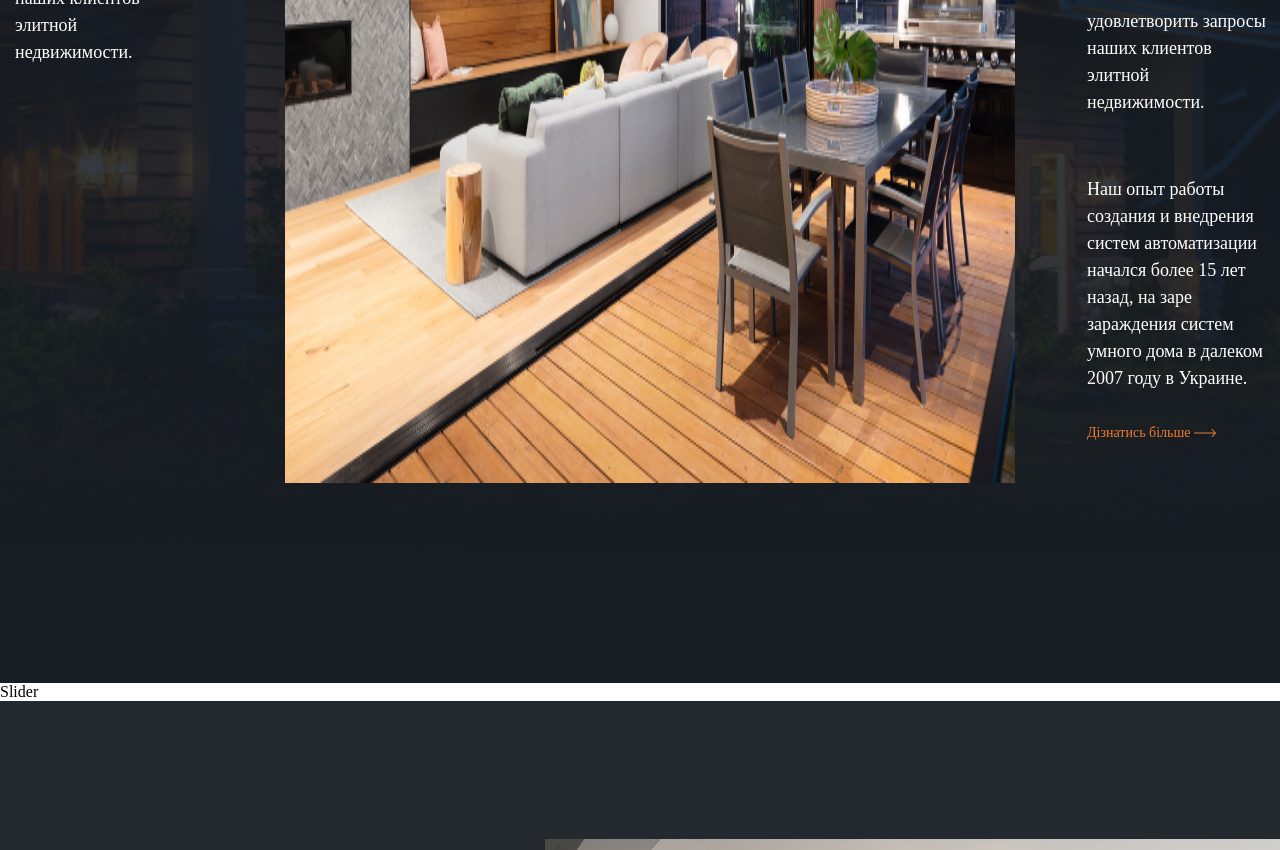
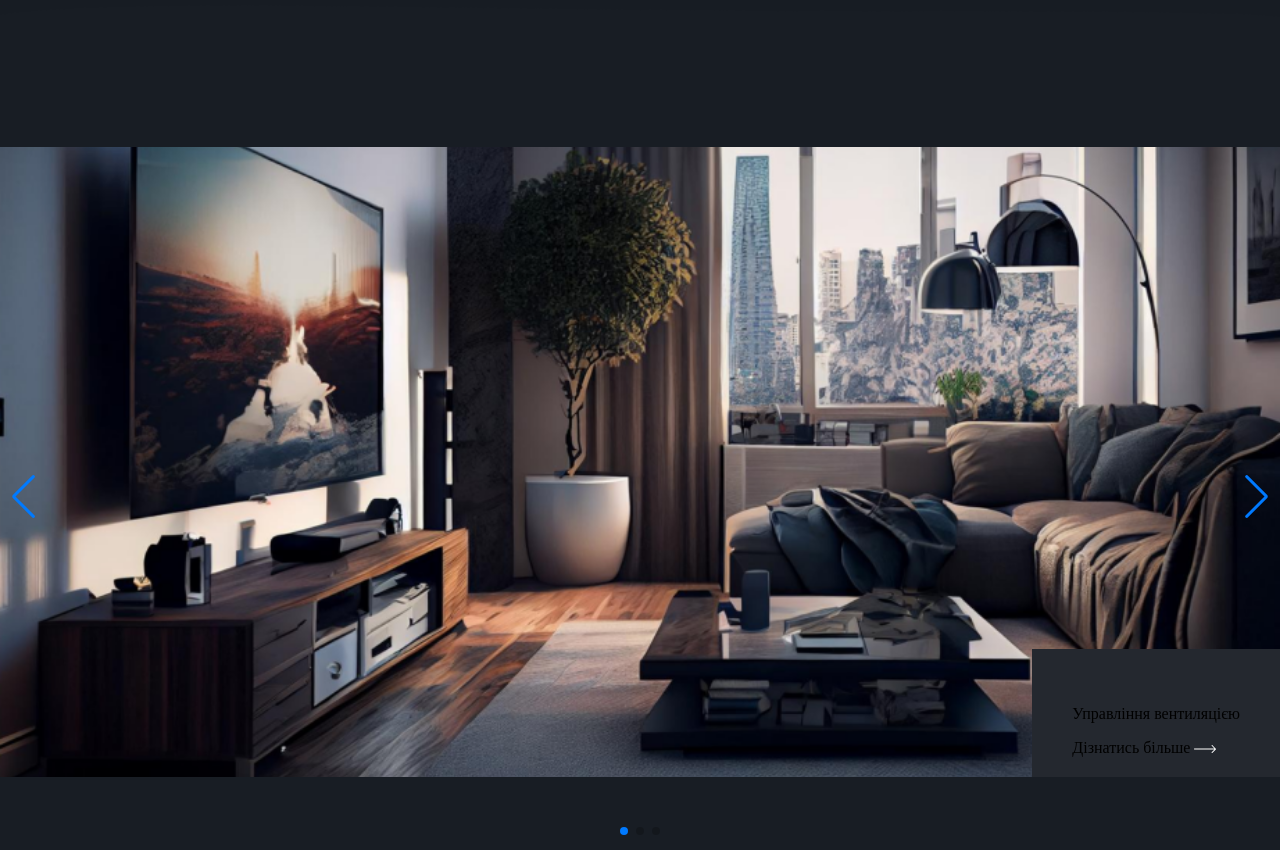
Before and after one commit to yelnikov-andrii/smart-house, a website: page index.html in a window 1280 px wide. Shown: the part 2066-2916 px from the top of the page. Drawn offline with nearby package versions, Linux system fonts and the light colour scheme.

Commit message:
second commit

```diff
--- /dev/null
+++ b/assets/js/swiper.js
@@ -0,0 +1,16 @@
+const swiper = new Swiper('.swiper', {
+  direction: 'horizontal',
+  loop: true,
+  slidesPerView: "auto",
+  centeredSlides: true,
+  spaceBetween: 100,
+
+  pagination: {
+    el: '.swiper-pagination',
+  },
+
+  navigation: {
+    nextEl: '.swiper-button-next',
+    prevEl: '.swiper-button-prev',
+  },
+});
--- a/assets/scss/main.scss
+++ b/assets/scss/main.scss
@@ -1,23 +1,5 @@
-body {
-  margin: 0;
-  padding: 0;
-}
-
-button {
-  border: none;
-  outline: none;
-  background: transparent;
-}
-
-ul {
-  margin: 0;
-  padding: 0;
-  list-style: none;
-}
-
-* {
-  box-sizing: border-box;
-}
+@import './reset.scss';
+@import './swiper.scss';
 
 .container {
   max-width: 1310px;
@@ -214,7 +196,7 @@ ul {
 }
 
 .safety {
-  padding: 138px 0 200px;
+  padding: 138px 0 100px;
   background-image: url(../images/bg-02.png);
   background-color: #181D24;
   background-position: center;
@@ -282,6 +264,11 @@ ul {
     &--sm {
       padding: 0 15px;
       margin: 0;
+      display: none;
+
+      @media screen and (max-width: 768px) {
+        display: block;
+      }
     }
   }
 
@@ -293,6 +280,31 @@ ul {
     font-weight: 400;
     line-height: 150%;
     text-decoration: none;
+  }
+}
+
+.slider {
+  padding: 50px 0;
+  background-color: #181D24;
+  height: 800px;
+  overflow: hidden;
+
+  &__item {
+    background-image: url(../images/swiper-01.png);
+    background-position: center;
+    background-repeat: no-repeat;
+    background-size: cover;
+    width: 100%;
+    height: 100%;
+
+    display: flex;
+    justify-content: flex-end;
+    align-items: end;
+  }
+
+  &__txt-block {
+    background: #24282F;
+    padding: 40px 40px 20px 40px;
   }
 }
 
--- /dev/null
+++ b/assets/scss/reset.scss
@@ -0,0 +1,20 @@
+body {
+  margin: 0;
+  padding: 0;
+}
+
+button {
+  border: none;
+  outline: none;
+  background: transparent;
+}
+
+ul {
+  margin: 0;
+  padding: 0;
+  list-style: none;
+}
+
+* {
+  box-sizing: border-box;
+}
--- /dev/null
+++ b/assets/scss/swiper.scss
@@ -0,0 +1,14 @@
+.swiper {
+  width: 100%;
+  height: 700px;
+  overflow: visible;
+
+  &-slide {
+    height: 90%;
+
+    &:not(.swiper-slide-active) {
+      height: 60%;
+      margin: auto 0;
+    }
+  }
+}
--- a/index.html
+++ b/index.html
@@ -4,6 +4,15 @@
   <meta charset="UTF-8">
   <meta name="viewport" content="width=device-width, initial-scale=1.0">
   <title>Smart House</title>
+  <link
+  rel="stylesheet"
+  href="https://cdn.jsdelivr.net/npm/swiper@10/swiper-bundle.min.css"
+/>
+
+<script
+  src="https://cdn.jsdelivr.net/npm/swiper@10/swiper-bundle.min.js">
+
+</script>
   <link rel="stylesheet" href="./assets/css/main.css">
 </head>
 <body>
@@ -104,8 +113,54 @@
       </div>
     </div>
   </section>
-  <section>
-    Slider
+  <section class="slider">
+    <div class="swiper">
+      <div class="swiper-wrapper">
+        <div class="swiper-slide">
+            <div class="slider__item">
+              <div class="slider__txt-block">
+                <p>Управління вентиляцією</p>
+                <a>
+                  Дізнатись більше
+                </a>
+                <img
+                  src="./assets/images/arrow-white.svg"
+                />
+              </div>
+            </div>
+        </div>
+        <div class="swiper-slide">
+          <div class="slider__item">
+            <div class="slider__txt-block">
+              <p>Управління вентиляцією</p>
+              <a>
+                Дізнатись більше
+              </a>
+              <img
+                src="./assets/images/arrow-white.svg"
+              />
+            </div>
+          </div>
+      </div>
+      <div class="swiper-slide">
+        <div class="slider__item">
+          <div class="slider__txt-block">
+            <p>Управління вентиляцією</p>
+            <a>
+              Дізнатись більше
+            </a>
+            <img
+              src="./assets/images/arrow-white.svg"
+            />
+          </div>
+        </div>
+    </div>
+      </div>
+      <div class="swiper-pagination"></div>
+
+      <div class="swiper-button-prev"></div>
+      <div class="swiper-button-next"></div>
+    </div>
   </section>
   <section class="energy">
     <div class="energy__block">
@@ -485,5 +540,7 @@
       </div>
     </div>
   </footer>
+  <script src="./assets/js/swiper.js">
+  </script>
 </body>
 </html>
--- /dev/null
+++ b/package.json
@@ -0,0 +1,5 @@
+{
+  "dependencies": {
+    "swiper": "^10.3.1"
+  }
+}
```
Also changed, not shown: assets/css/main.css, assets/css/reset.css (added), assets/css/swiper.css (added), assets/images/swiper-01.png (added), 5 other files.
